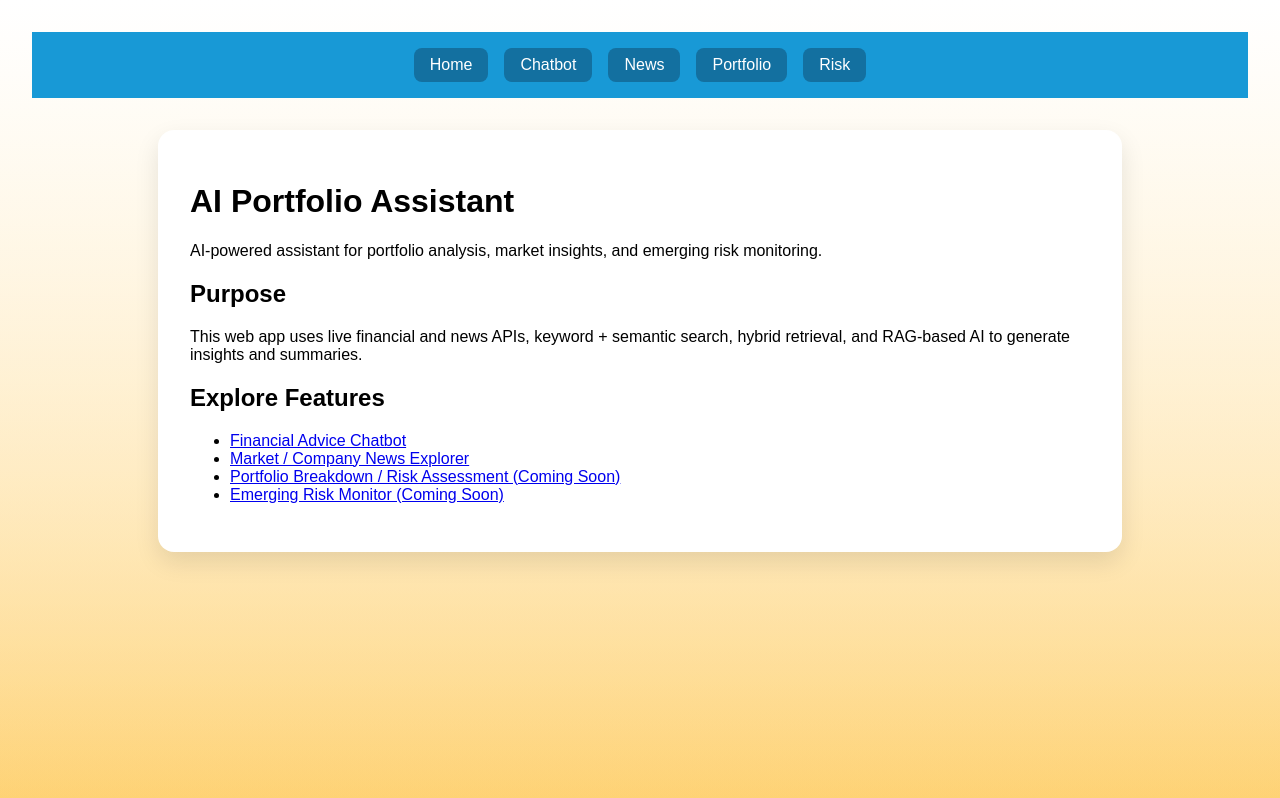
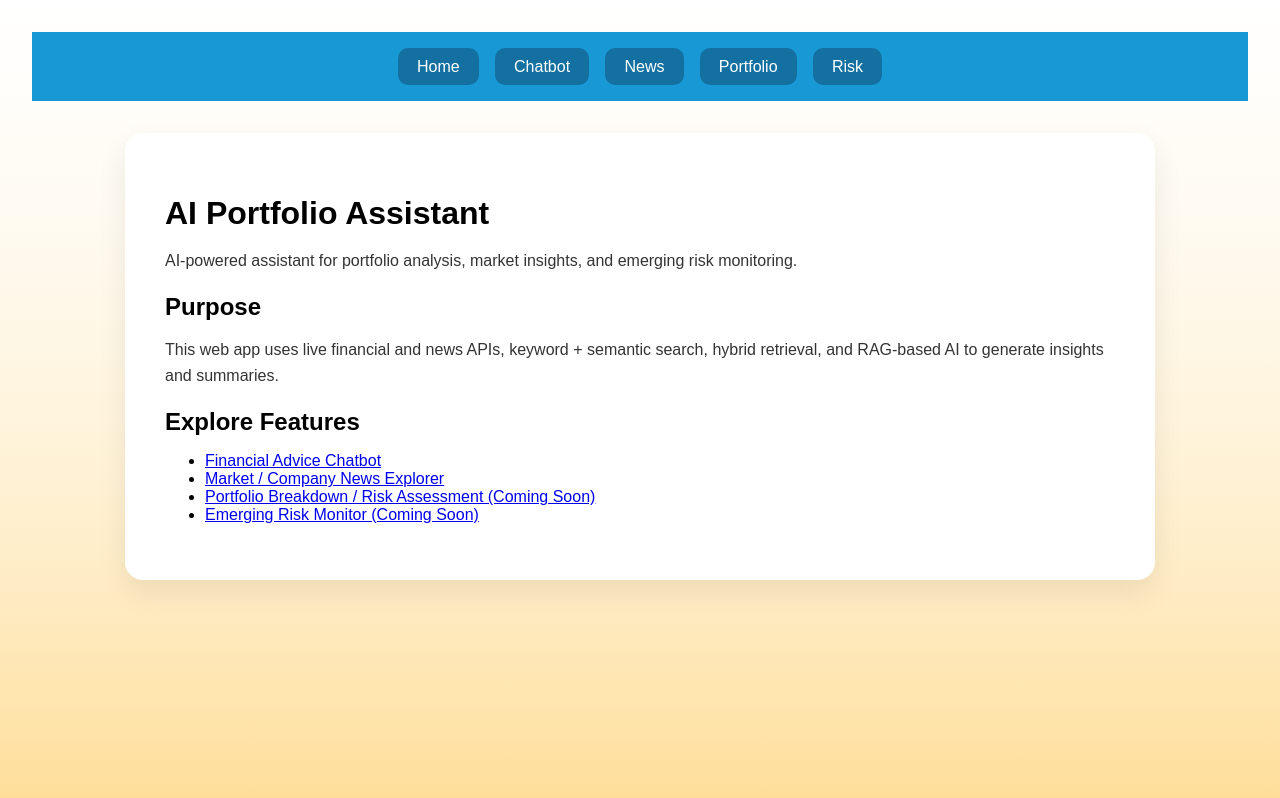
Before and after one commit to ColtonLeighton/AI-Portfolio-Assistant, a React (Create React App) app in the folder frontend/: page / in a window 1280 px wide. Built offline with nearby package versions, Linux system fonts and the light colour scheme; no server answers.

Commit message:
Update App.css

```diff
--- a/frontend/src/App.css
+++ b/frontend/src/App.css
@@ -2,7 +2,7 @@ html, body, #root {
   height: 100%;
   margin: 0;
   font-family: Arial, sans-serif;
-  background: linear-gradient(180deg, #fff 0%, rgba(253,187,45,0.3) 100%);
+  background: linear-gradient(180deg, #fff 0%, rgba(253,187,45,0.2) 100%);
 }
 
 /* Navbar */
@@ -18,8 +18,8 @@ html, body, #root {
 .navbar a {
   color: white;
   text-decoration: none;
-  padding: 0.5rem 1rem;
-  border-radius: 8px;
+  padding: 0.6rem 1.2rem;
+  border-radius: 10px;
   background: #1370a0;
   transition: background 0.2s;
 }
@@ -33,28 +33,64 @@ html, body, #root {
   padding: 2rem;
 }
 
-/* Container */
+/* Main container */
 .container {
-  max-width: 900px;
+  max-width: 950px;
   margin: 2rem auto;
-  padding: 2rem;
+  padding: 2.5rem;
   background: white;
-  border-radius: 16px;
-  box-shadow: 0 10px 25px rgba(0,0,0,0.1);
+  border-radius: 18px;
+  box-shadow: 0 12px 30px rgba(0,0,0,0.08);
+}
+
+/* Headings spacing */
+h1, h2, h3 {
+  margin-bottom: 0.5rem;
+}
+
+p {
+  line-height: 1.6;
+  color: #333;
+}
+
+/* Feature grid (NEW) */
+.feature-grid {
+  display: grid;
+  grid-template-columns: 1fr;
+  gap: 1rem;
+  margin-top: 1.5rem;
+}
+
+.feature-card {
+  padding: 1.2rem;
+  border-radius: 12px;
+  background: #f7f9fb;
+  border: 1px solid #e5e5e5;
+  transition: transform 0.15s;
+}
+
+.feature-card:hover {
+  transform: translateY(-2px);
+  background: #f0f7ff;
+}
+
+.feature-card a {
+  text-decoration: none;
+  font-weight: bold;
+  color: #1899d6;
 }
 
 /* Chat container */
 .chat-container {
   margin: 2rem 0;
   padding: 1rem;
-  border-radius: 12px;
+  border-radius: 14px;
   background: #fafafa;
-  box-shadow: 0 5px 15px rgba(0,0,0,0.1);
 }
 
 /* Chat messages */
 .chat-box {
-  max-height: 350px;
+  max-height: 380px;
   overflow-y: auto;
   border: 1px solid #ddd;
   border-radius: 12px;
@@ -67,7 +103,7 @@ html, body, #root {
   padding: 10px 14px;
   border-radius: 12px;
   margin-bottom: 10px;
-  max-width: 70%;
+  max-width: 75%;
 }
 
 .chat-message.user {
@@ -77,7 +113,7 @@ html, body, #root {
 }
 
 .chat-message.ai {
-  background: #e5e5e5;
+  background: #eaeaea;
   color: #222;
   margin-right: auto;
 }
@@ -104,11 +140,7 @@ html, body, #root {
   cursor: pointer;
 }
 
-.chat-input-area button:hover {
-  filter: brightness(1.1);
-}
-
-/* Document Loader */
+/* Document loader */
 textarea {
   width: 100%;
   padding: 10px;
@@ -116,22 +148,21 @@ textarea {
   margin-bottom: 10px;
 }
 
-/* Status */
+/* Status box */
 .ai-response-box {
   margin-top: 10px;
   padding: 10px;
-  background: #f1f1f1;
+  background: #f3f3f3;
   border-radius: 8px;
 }
 
-/* Coming Soon */
+/* Coming soon */
 .coming-soon {
   margin-top: 2rem;
   padding: 2rem;
   background: #f9f9f9;
   border: 2px dashed #ccc;
   text-align: center;
-  font-size: 1.2rem;
-  font-weight: bold;
-  color: #999;
+  font-size: 1.1rem;
+  color: #777;
 }
```
